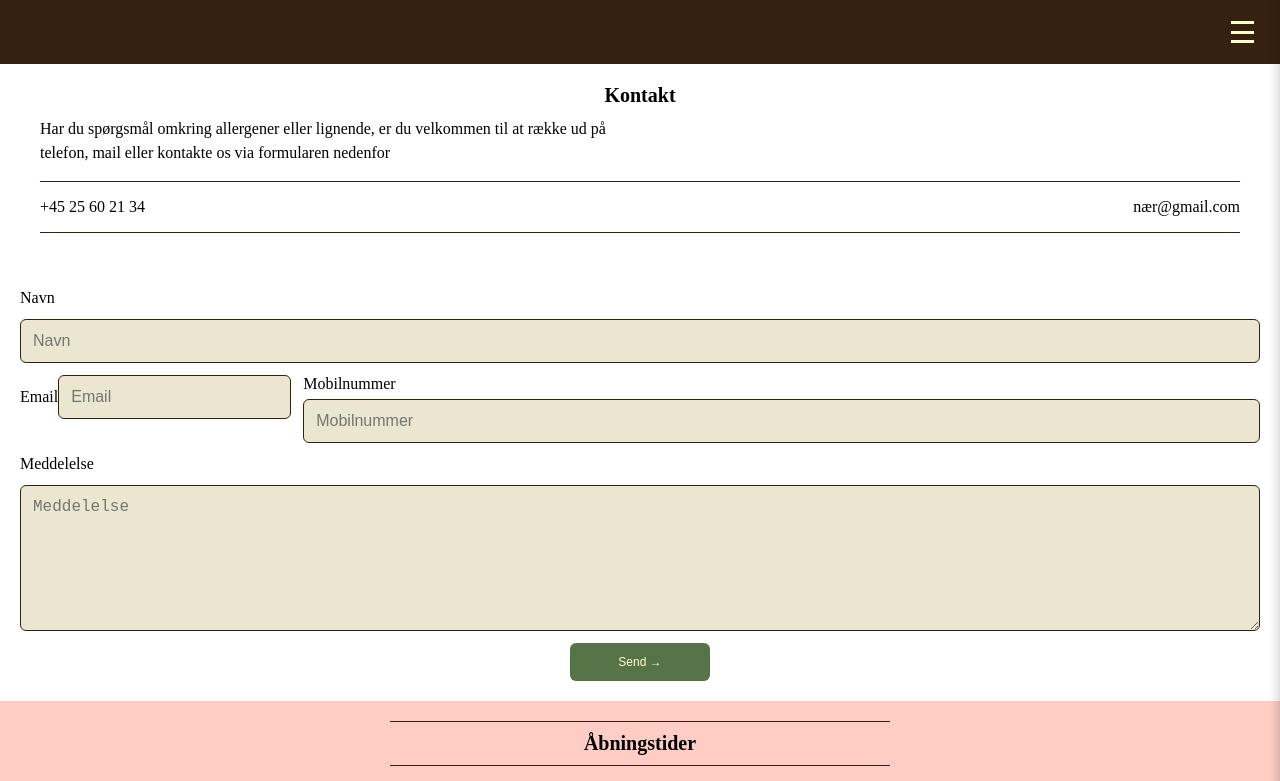
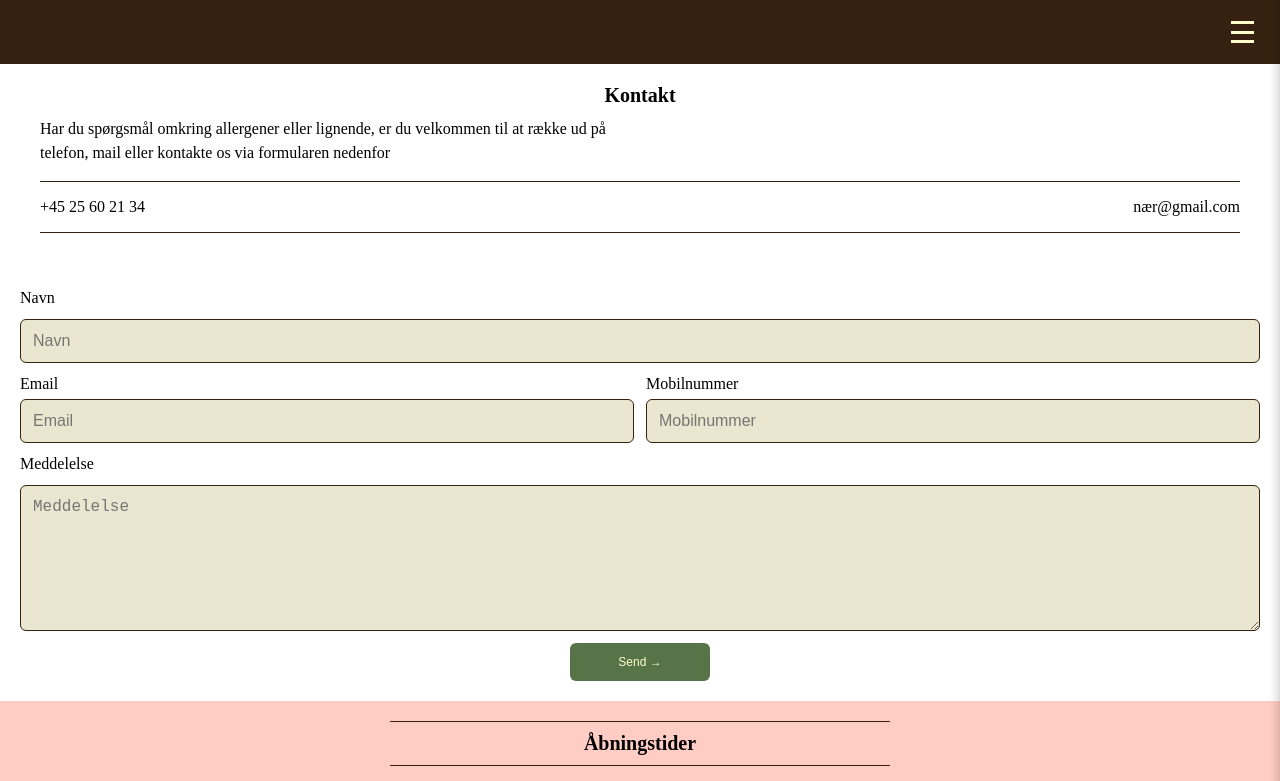
Before and after one commit to Freja-absalonsen/projekt-6, a Vue app in the folder projekt-6/: page /kontakt in a window 1280 px wide. Shown: the top 781 px of the page. Built offline with nearby package versions, Linux system fonts and the light colour scheme; no server answers; the database is empty; grey boxes are pictures that could not be loaded.

Commit message:
rettelse af form

```diff
--- a/projekt-6/src/components/Contact/ContactForm.vue
+++ b/projekt-6/src/components/Contact/ContactForm.vue
@@ -48,7 +48,7 @@ function handleSubmit() {
       <input class="form-section__input" v-model="form.name" type="text" placeholder="Navn" />
 
       <div class="form-section__row">
-        <div class="field">
+        <div class="form-section__field">
           <label class="form-section__label">Email</label>
           <input class="form-section__input" v-model="form.email" type="email" placeholder="Email" />
           <p class="form-section__error" v-if="emailError" style="color:red">{{ emailError }}</p>
```
Also changed, not shown: projekt-6/src/styles/_font.scss (added).
